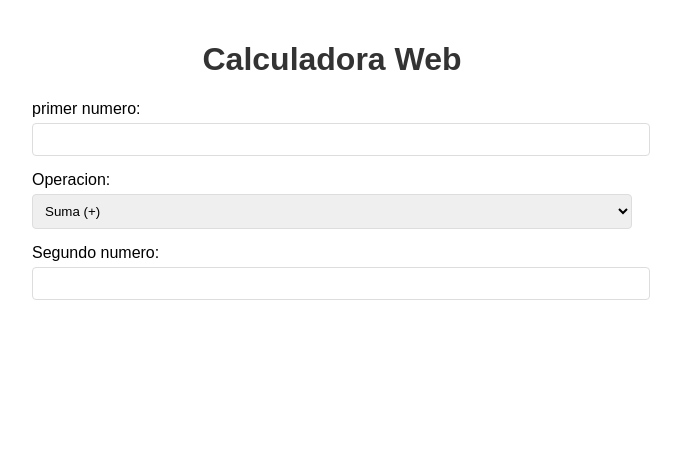
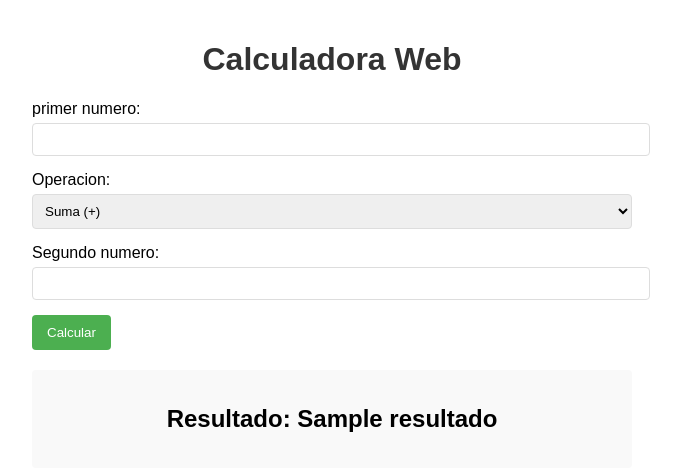
Before and after one commit to leonamos/calculadora-con-flask, a Flask app: template templates/calculadora.html in a window 1280 px wide. Shown: the top 471 px of the page, without its empty margins (308-989 px from the left). Run offline with Flask 3, Linux system fonts and the light colour scheme; the template is opened without the code that fills it: most values are stand-ins (such as "Sample title", 1, 10 or a date in 2020).

Commit message:
interfaz del usuario terminado

```diff
--- a/templates/calculadora.html
+++ b/templates/calculadora.html
@@ -74,5 +74,19 @@
             <div class = "form-group">
                 <label for="segundo_numero">Segundo numero:</label>
                 <input type="text" id="segundo_numero" name="segundo_numero" required>
+            </div>
+
+            <button type="submit">Calcular</button>
         </form>
+
+        {% if error %}
+            <div class="resultado error">
+                {{ error }}
+            </div>
+        {% elif resultado is not none %}
+            <div class="resultado">
+                <h2>Resultado: {{ resultado }}</h2>
+            </div>
+        {% endif %}
     </body>
+</html>
```
